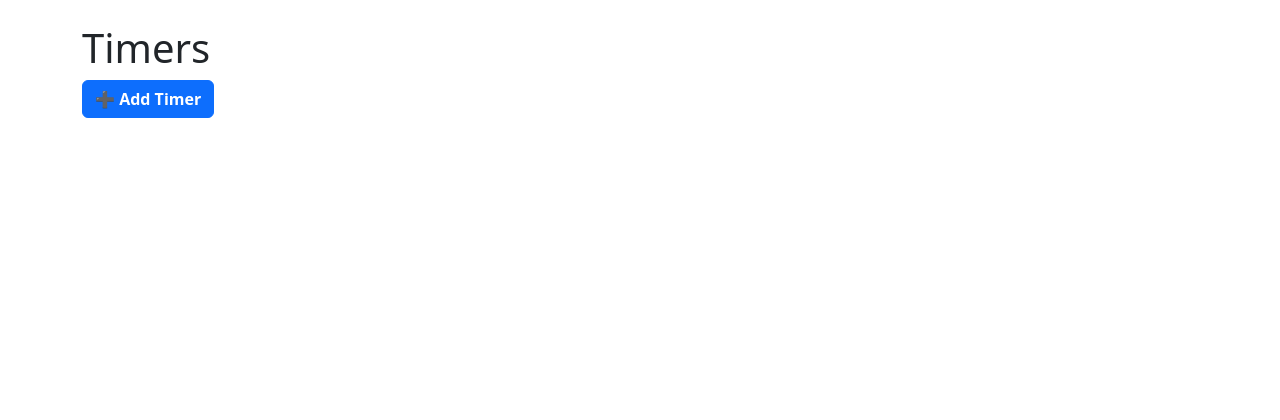
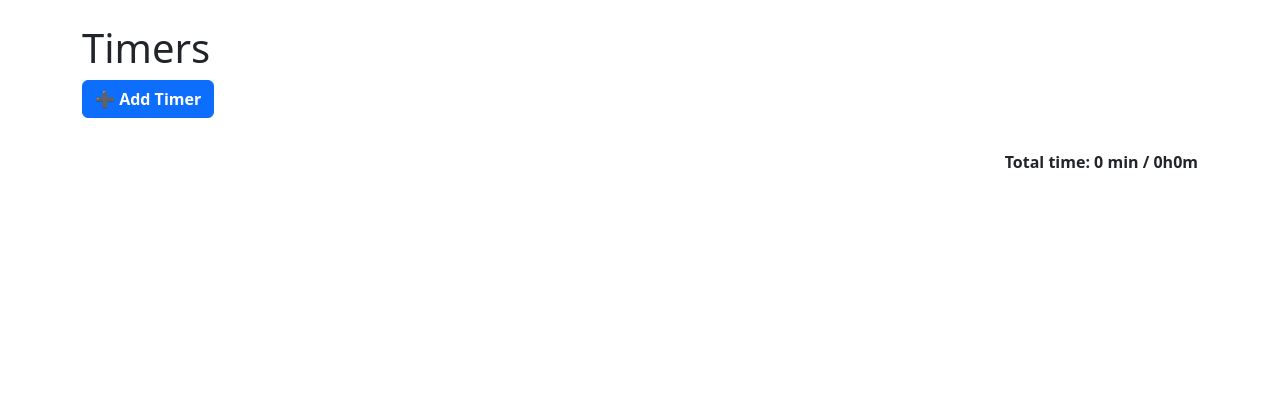
Before and after one commit to watista/dynamic-timers, a Django app: page / in a window 1280 px wide. Shown: the top 420 px of the page. Run offline with Django 4.2, Linux system fonts and the light colour scheme.

Commit message:
add changing time function, locking row, total time

```diff
--- a/timers_app/static/timers_app/js/drag.js
+++ b/timers_app/static/timers_app/js/drag.js
@@ -1,13 +1,29 @@
 function updateTimers() {
     const now = Date.now() / 1000;
+    let totalSeconds = 0;
+
     document.querySelectorAll("[data-timer]").forEach(el => {
         const start = parseFloat(el.dataset.start);
         const elapsed = parseFloat(el.dataset.elapsed);
+
         if (!isNaN(start) && !isNaN(elapsed)) {
+            // ⏱ Running timer
             const minutes = ((elapsed + (now - start)) / 60).toFixed(1);
             el.textContent = minutes.replace(',', '.') + " min";
+            totalSeconds += elapsed + (now - start);
+        } else if (!isNaN(elapsed)) {
+            // ⏸ Paused timer
+            const minutes = (elapsed / 60).toFixed(1);
+            el.textContent = minutes + " min";
+            totalSeconds += elapsed;
         }
     });
+
+    // Update total
+    document.getElementById("total-minutes").textContent = (totalSeconds / 60).toFixed(0);
+    const totalHoursInt = (totalSeconds / 3600).toFixed(0);
+    const totalMinutesInt = ((totalSeconds % 3600) / 60).toFixed(0);
+    document.getElementById("total-hours").textContent = `${totalHoursInt}h${totalMinutesInt}m`;
 }
 
 setInterval(updateTimers, 1000);
@@ -58,6 +74,7 @@ function drop(ev) {
 }
 
 document.addEventListener("DOMContentLoaded", () => {
+    // Assign draggable behavior (already fine)
     document.querySelectorAll(".drag-handle").forEach(handle => {
         handle.setAttribute("draggable", true);
 
@@ -72,4 +89,19 @@ document.addEventListener("DOMContentLoaded", () => {
             card.classList.remove("dragging");
         });
     });
+
+    // Ensure the visible input value is transferred before toggle
+    document.querySelectorAll("button[name='action'][value='toggle']").forEach(button => {
+        button.addEventListener("click", (e) => {
+            const form = button.closest("form");
+
+            // If there's a visible elapsed input (only for paused timers), ensure it's enabled
+            const elapsedInput = form.querySelector("input[name='elapsed']");
+            if (elapsedInput) {
+                // Manually trigger form submission
+                // Let the input submit with its current value
+                form.submit();
+            }
+        });
+    });
 });
--- a/timers_app/templates/timers_app/index.html
+++ b/timers_app/templates/timers_app/index.html
@@ -16,27 +16,42 @@
     <div id="timer-container" ondrop="drop(event)">
     {% for timer in timers %}
         <div class="card mb-2 p-3 {% if timer.running %}bg-warning-subtle{% endif %}" ondragstart="drag(event)" ondragend="dragEnd(event)" ondragover="allowDrop(event)" ondrop="drop(event)" id="timer-{{ forloop.counter0 }}">
-            <form method="POST" class="d-flex align-items-center gap-2">{% csrf_token %}
+            <form method="POST" class="d-flex align-items-center justify-content-between gap-2">{% csrf_token %}
+                <div class="d-flex align-items-center gap-2">
                     <span class="drag-handle" title="Drag to reorder">☰</span>
-                <button type="submit" name="action" value="update" class="btn btn-info">💾</button>
-                <textarea name="name" class="form-control me-2" rows="1" style="width: 400px;">{{ timer.name }}</textarea>
-                <span class="me-2" style="width: 70px; font-weight: 500" data-timer
+                    <button type="submit" name="action" value="update" class="btn btn-info" {% if timer.locked %}disabled{% endif %}>💾</button>
+                    <textarea name="name" class="form-control me-2" rows="1" style="width: 400px;" {% if timer.locked %}disabled{% endif %}>{{ timer.name }}</textarea>
                     {% if timer.running %}
+                    <span class="me-2" style="width: 90px; font-weight: 500; text-align: center;" data-timer
                           data-start="{{ timer.start_time }}"
-                        data-elapsed="{{ timer.elapsed }}"
-                    {% endif %}>
+                          data-elapsed="{{ timer.elapsed }}">
                         {{ timer.elapsed_display|format_minutes }} min
                     </span>
+                    {% else %}
+                    <input type="number" name="elapsed" class="form-control me-2 elapsed-input" {% if timer.locked %}disabled{% endif %}
+                           step="0.1" min="0" style="width: 90px; font-weight: 500"
+                           value="{% if timer.elapsed_display %}{{ timer.elapsed_display|format_minutes }}{% else %}0.0{% endif %}">
+                    <span data-timer data-elapsed="{{ timer.elapsed }}" style="display: none;"></span>
+                    {% endif %}
                     {% if timer.running %}
-                <button type="submit" name="action" value="toggle" class="btn btn-warning me-2" style="width: 100px; font-weight: 500;">⏸ Pause</button>
+                    <button type="submit" name="action" value="toggle" class="btn btn-warning me-2" style="width: 100px; font-weight: 500;" {% if timer.locked %}disabled{% endif %}>⏸ Pause</button>
                     {% else %}
-                <button type="submit" name="action" value="toggle" class="btn btn-success me-2" style="width: 100px; font-weight: 500;">▶️ Start</button>
+                    <button type="submit" name="action" value="toggle" class="btn btn-success me-2" style="width: 100px; font-weight: 500;" {% if timer.locked %}disabled{% endif %}>▶️ Start</button>
                     {% endif %}
-                <button type="submit" name="action" value="delete" class="btn btn-danger">🗑️</button>
+                    <button type="submit" name="action" value="delete" class="btn btn-danger" {% if timer.locked %}disabled{% endif %}>🗑️</button>
+                </div>
+                <button type="submit" name="action" value="lock" class="btn {% if timer.locked %}btn-secondary{% else %}btn-outline-secondary{% endif %}">
+                    {% if timer.locked %}🔓{% else %}🔒{% endif %}
+                </button>
                 <input type="hidden" name="timer_id" value="{{ forloop.counter0 }}">
             </form>
         </div>
     {% endfor %}
+    <div class="text-end fw-bold mt-3">
+        Total time:
+        <span id="total-minutes">{{ total_minutes|floatformat:0 }}</span> min /
+        <span id="total-hours">{{ total_hours_formatted }}</span>
+    </div>
     </div>
 
     <footer class="fixed-bottom text-center py-2 bg-light border-top shadow-sm">
--- a/timers_app/views.py
+++ b/timers_app/views.py
@@ -39,6 +39,16 @@ def index(request):
         elif 0 <= timer_id < len(timers):
             if action == "toggle":
                 now_ts = time.time()
+
+                if not timers[timer_id]["running"]:
+                    elapsed = request.POST.get("elapsed")
+                    if elapsed:
+                        try:
+                            elapsed_minutes = float(elapsed)
+                            timers[timer_id]["elapsed"] = max(0, elapsed_minutes * 60)
+                        except ValueError:
+                            pass
+
                 for i, t in enumerate(timers):
                     if i == timer_id:
                         if not t["running"]:
@@ -56,9 +66,30 @@ def index(request):
 
             elif action == "update":
                 name = request.POST.get("name", "").strip()
+                elapsed = request.POST.get("elapsed", None)
+
                 if name:
                     timers[timer_id]["name"] = name
-                    save()
+
+                if elapsed is not None and not timers[timer_id]["running"]:
+                    try:
+                        elapsed_minutes = float(elapsed)
+                        timers[timer_id]["elapsed"] = max(0, elapsed_minutes * 60)
+                    except ValueError:
+                        pass
+
+                save()
+
+            elif action == "lock":
+                timers[timer_id]["locked"] = not timers[timer_id].get("locked", False)
+
+                if timers[timer_id]["running"]:
+                    now_ts = time.time()
+                    timers[timer_id]["elapsed"] += now_ts - timers[timer_id]["start_time"]
+                    timers[timer_id]["start_time"] = None
+                    timers[timer_id]["running"] = False
+
+                save()
 
             elif action == "delete":
                 timers.pop(timer_id)
@@ -73,4 +104,18 @@ def index(request):
         else:
             t["elapsed_display"] = t["elapsed"] / 60
 
-    return render(request, "timers_app/index.html", {"timers": timers})
+        if "locked" not in t:
+            t["locked"] = False
+
+    total_seconds = sum(t.get("elapsed", 0) for t in timers)
+    total_minutes = round(total_seconds / 60, 1)
+    hours = round(total_minutes // 60)
+    minutes = round(total_minutes % 60)
+    total_hours_formatted = f"{hours}h{minutes:02d}m"
+
+    return render(request, "timers_app/index.html", {
+        "timers": timers,
+        "enumerate": enumerate,
+        "total_minutes": total_minutes,
+        "total_hours_formatted": total_hours_formatted,
+    })
--- a/timers_project/settings.py
+++ b/timers_project/settings.py
@@ -7,7 +7,7 @@ import os
 BASE_DIR = Path(__file__).resolve().parent.parent
 
 SECRET_KEY = config('SECRET_KEY')
-DEBUG = False
+DEBUG = config('DEBUG')
 ALLOWED_HOSTS = config('ALLOWED_HOSTS', cast=Csv())
 
 INSTALLED_APPS = [
```
Also changed, not shown: README.md. Lines whose indentation alone changed are shown as unchanged.
